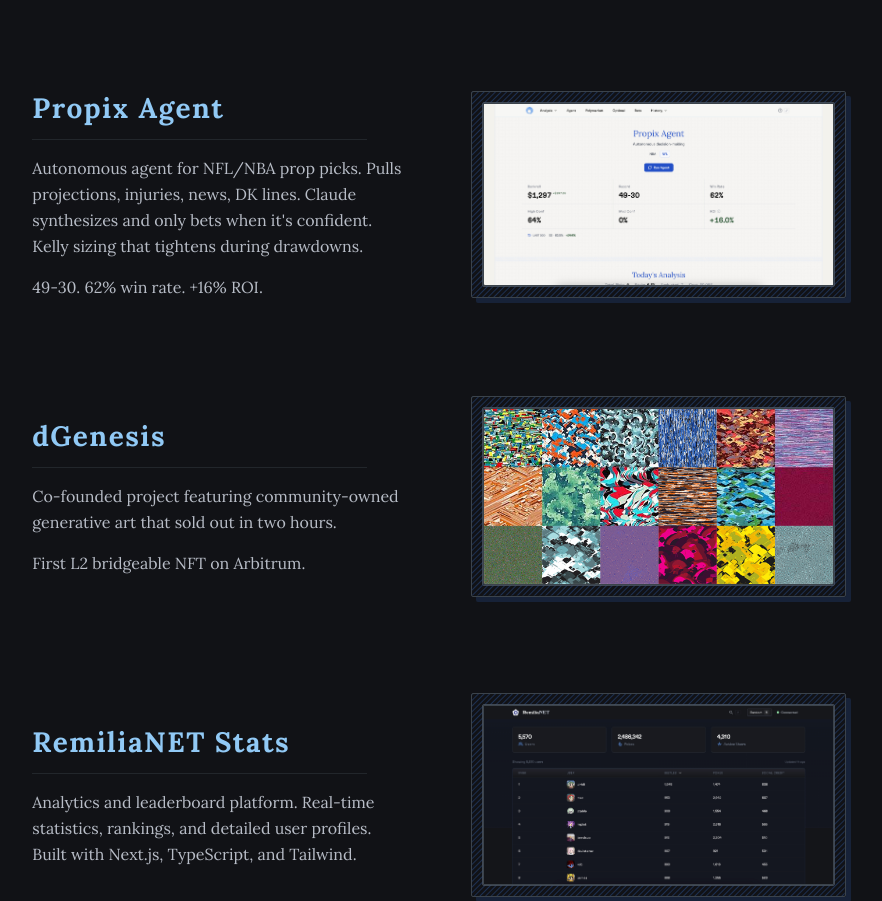
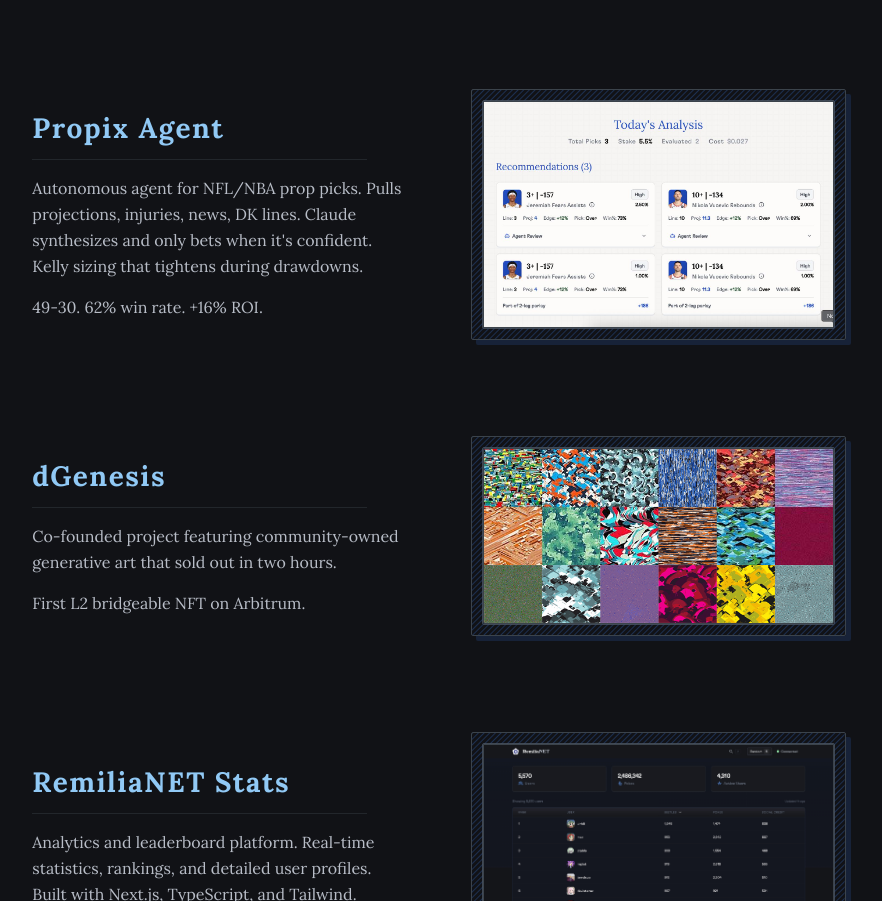
Before and after one commit to douvy/douvy, a Next.js app: page / in a window 1280 px wide. Shown: the part 1053-1954 px from the top of the page, without its empty margins (205-1087 px from the left). Built offline with nearby package versions, Linux system fonts and the light colour scheme.

Commit message:
content: update Propix img

```diff
--- a/src/pages/index.tsx
+++ b/src/pages/index.tsx
@@ -617,8 +617,8 @@
                           id="propix"
                           images={[
                             {
-                              src: "/img/propix.jpg",
-                              id: "propix",
+                              src: "/img/propix-1.jpg",
+                              id: "propix-1",
                               alt: "Propix Agent",
                             },
                           ]}
```
Also changed, not shown: public/img/propix-1.jpg (added).
